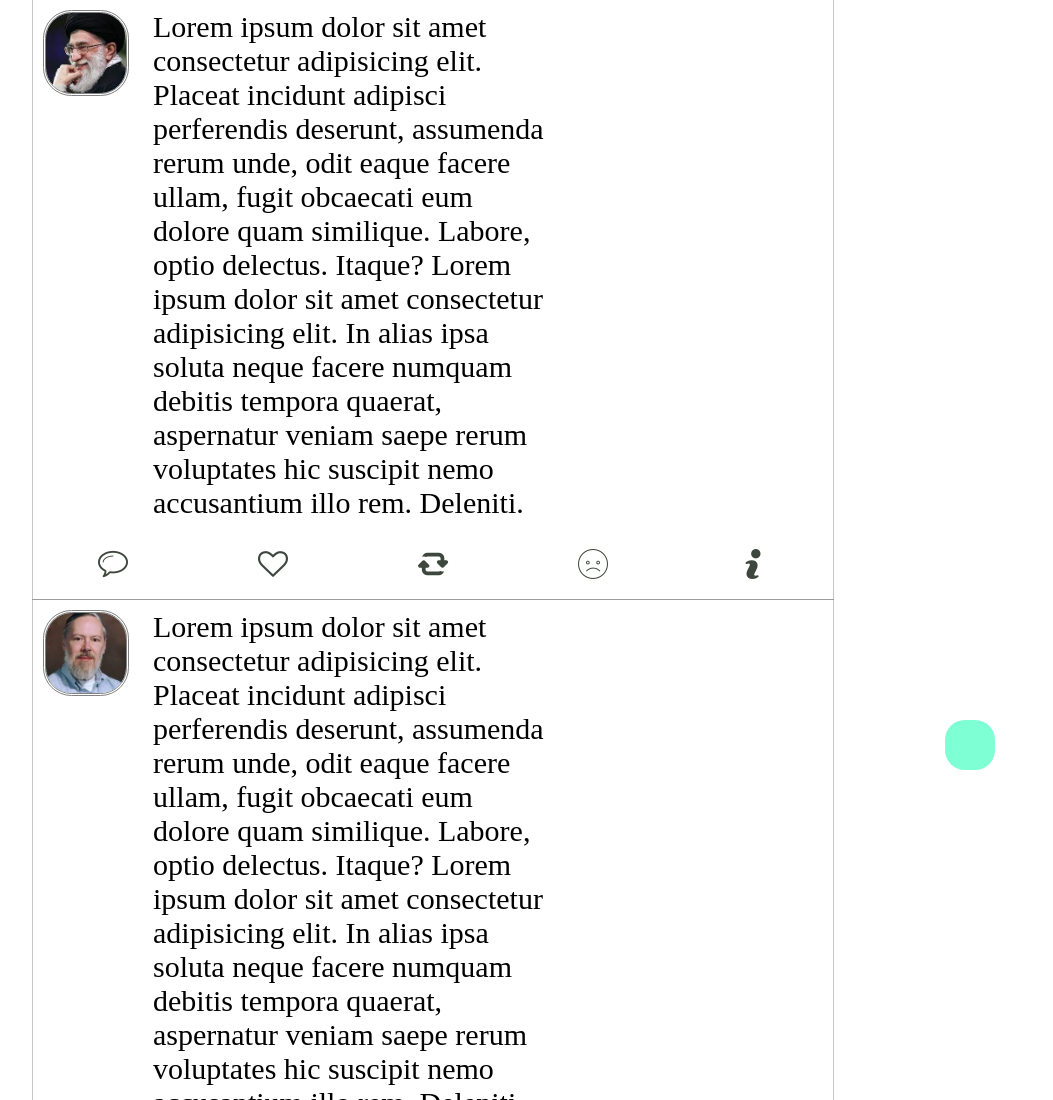
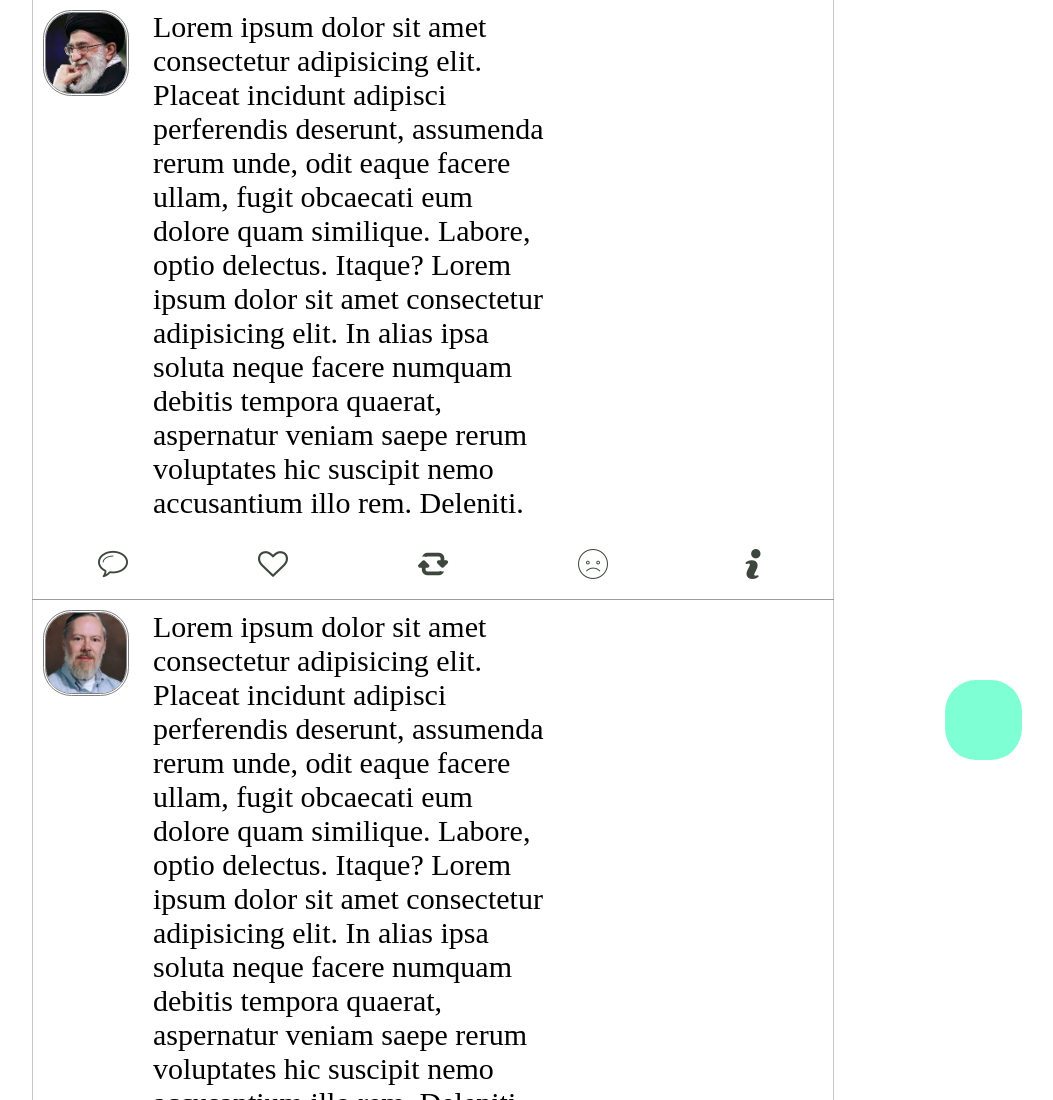
Before and after one commit to spkinguy1/html-css-js-training, a plain HTML site: page index.html in a window 1280 px wide. Shown: the top 1100 px of the page, without its empty margins (207-1260 px from the left). Drawn offline with Linux system fonts and the light colour scheme.

Commit message:
add fix button

```diff
--- a/index.html
+++ b/index.html
@@ -3,7 +3,7 @@
 <head>
   <meta charset="UTF-8">
   <meta http-equiv="X-UA-Compatible" content="IE=edge">
-  <meta name="viewport" content="width=device-width, initial-scale=1.0 ,maximum-scale=1.0 " ;>
+  <meta name="viewport" content="width=device-width, initial-scale=1.0" ;>
   <title>Document</title>
 
 
@@ -111,14 +111,14 @@
     }
     aside{
       position: fixed;
-      top: 90vh;
+      top: 85vh;
       left: 90vw;
       border-radius: 40%;
       background-color: aquamarine;
-      max-width: 50px;
-      max-height: 50px;
-      min-width: 50px;
-      min-height: 50px;
+      max-width: 6%;
+      max-height: 10%;
+      min-width: 6%;
+      min-height: 10%;
     }
   </style>
 
```
